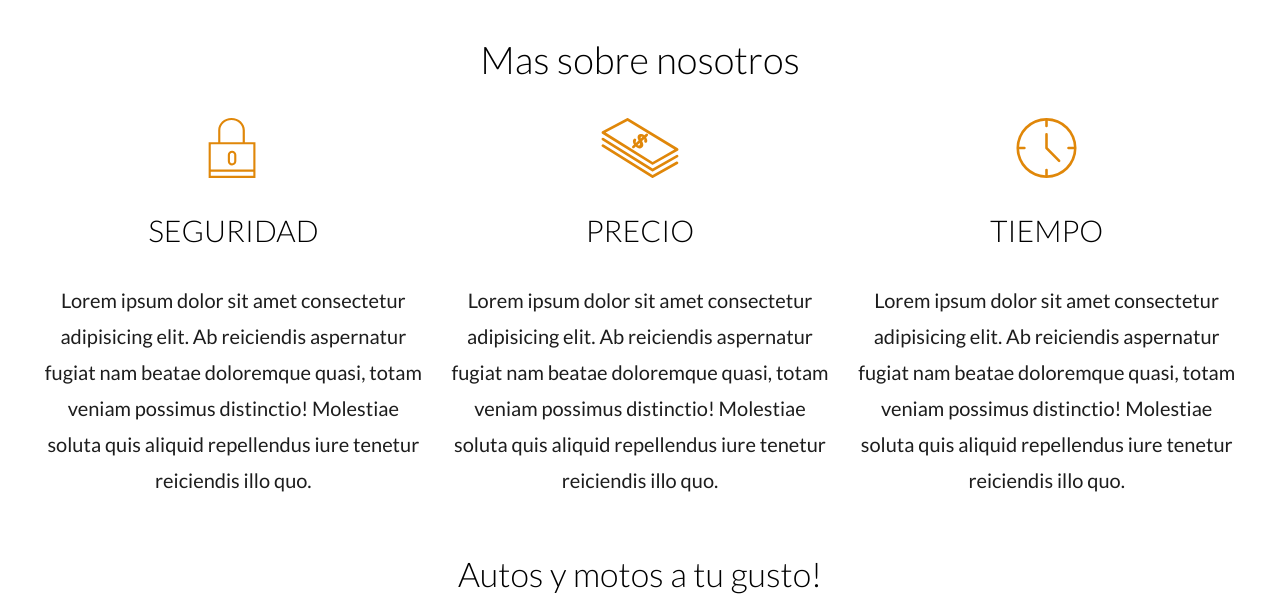
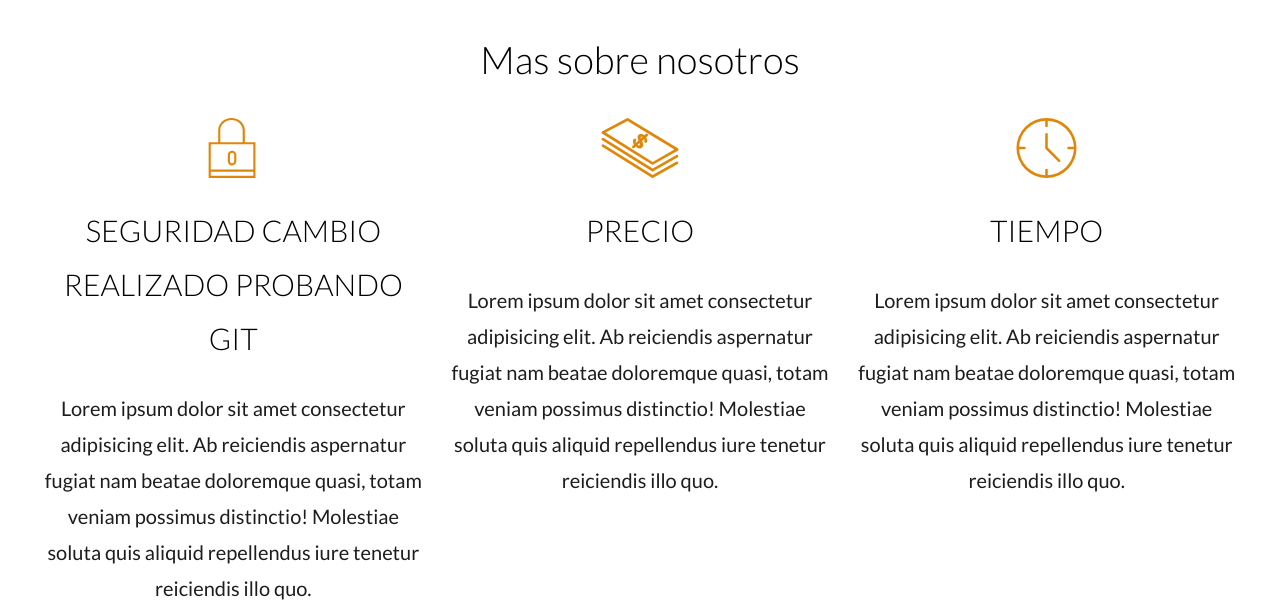
Before and after one commit to GhostersH/PruebaGIT, a PHP site: page / in a window 1280 px wide. Shown: the part 400-1005 px from the top of the page. Run offline with PHP 8.4, Linux system fonts and the light colour scheme.

Commit message:
Cambio en el index prueba

```diff
--- a/index.php
+++ b/index.php
@@ -15,7 +15,7 @@ incluirTemplate('header', $inicio = true);
         <div class="icono">
 
             <img src="build/img/icono1.svg" alt="Icono Seguridad" loading="lazy">
-            <h3>Seguridad </h3>
+            <h3>Seguridad CAMBIO REALIZADO PROBANDO GIT</h3>
             <p>Lorem ipsum dolor sit amet consectetur adipisicing elit. Ab reiciendis aspernatur fugiat nam beatae
                 doloremque quasi, totam veniam possimus distinctio! Molestiae soluta quis aliquid repellendus iure
                 tenetur reiciendis illo quo.</p>
```
